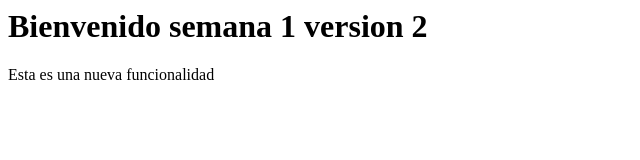
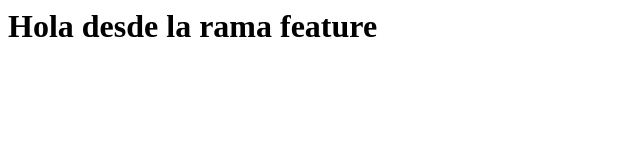
Before and after one commit to Angeqqqqq/PrimerProyectoGit, a plain HTML site: page index.html in a window 1280 px wide. Shown: the whole page, without its empty margins (0-640 px from the left). Drawn offline with Linux system fonts and the light colour scheme.

Commit message:
Modificado el título en la rama feature

```diff
--- a/index.html
+++ b/index.html
@@ -1,2 +1 @@
-<html><body><h1>Bienvenido semana 1 version 2</h1></body></html>
-<p>Esta es una nueva funcionalidad</p>
+<html><body><h1>Hola desde la rama feature</h1></body></html>
```
